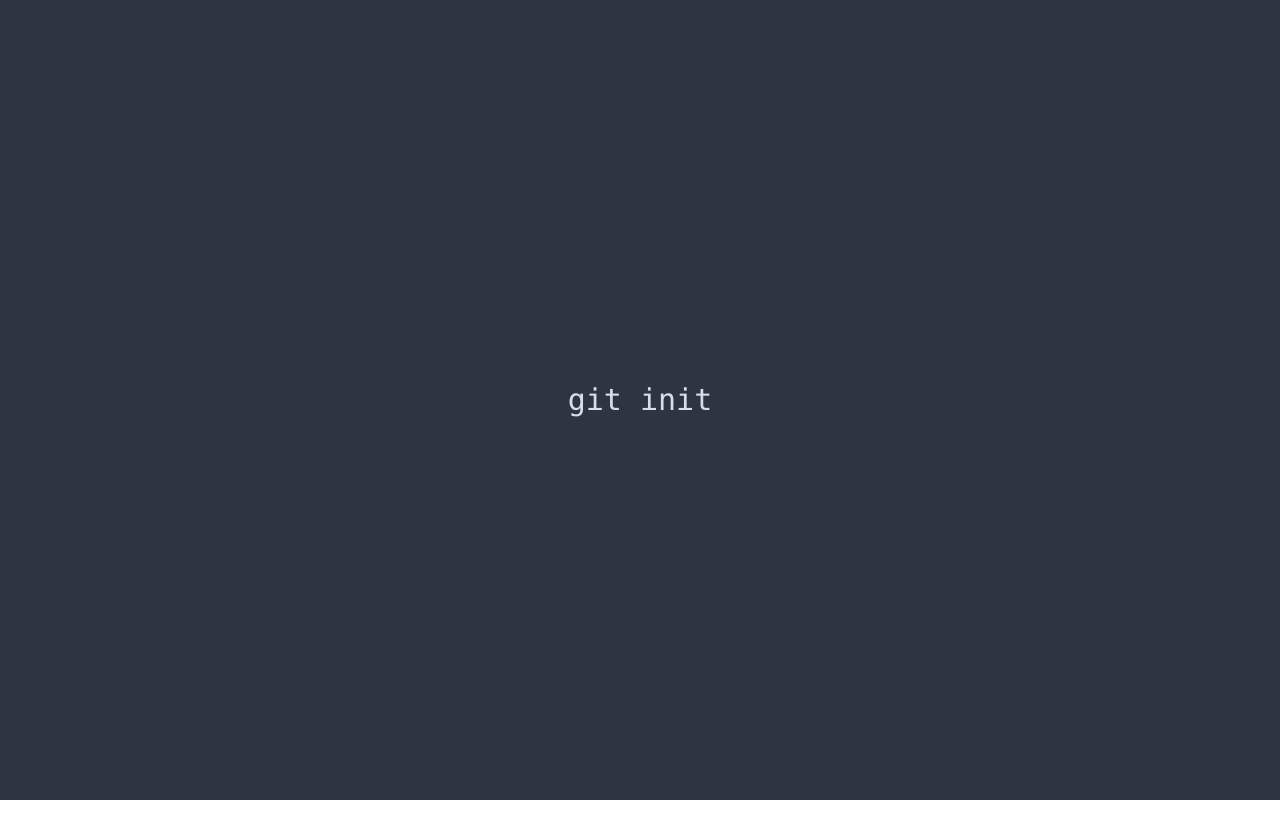
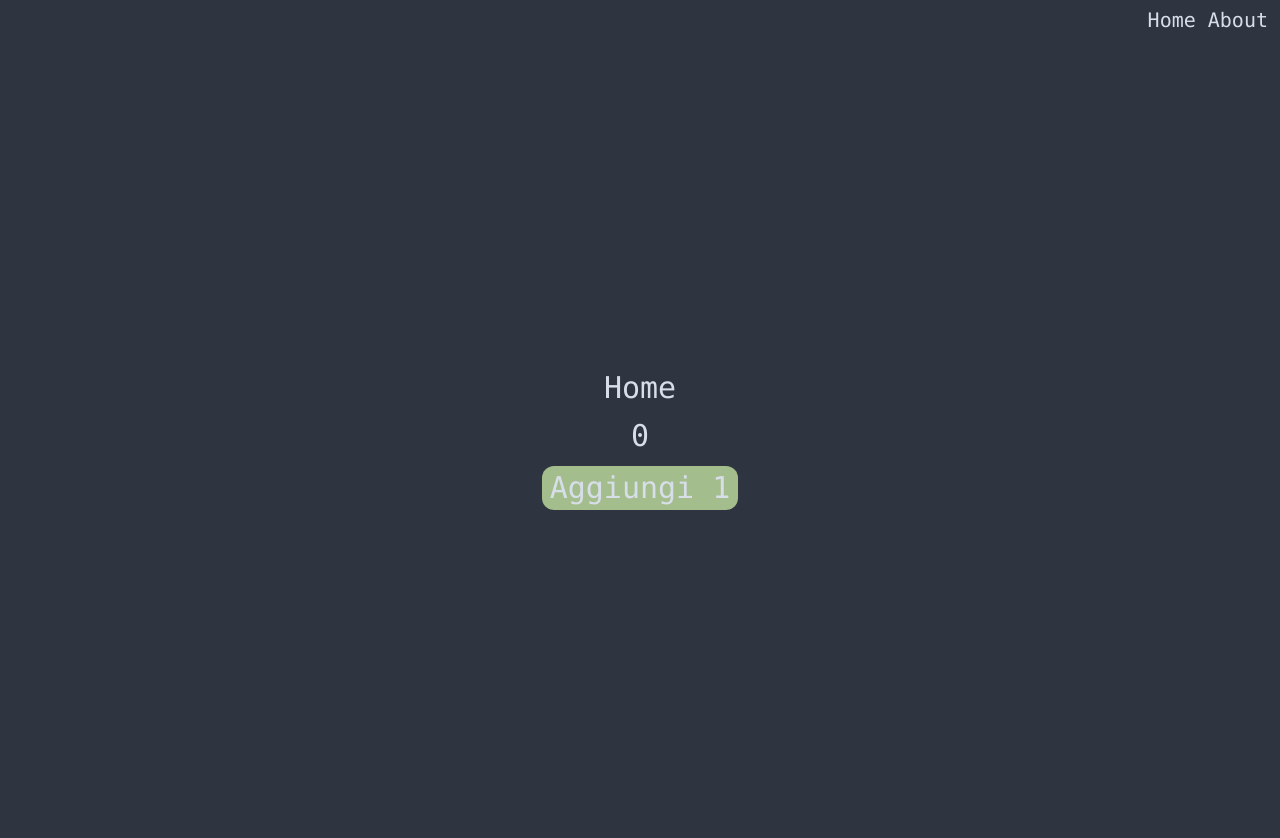
Before and after one commit to MirkoR89/vite-sveltekit-tailwind-portfolio, a SvelteKit app: page / in a window 1280 px wide. Before the commit the page ends 800 px from the top, so only its background shows below. Built offline with nearby package versions, Linux system fonts and the light colour scheme.

Commit message:
chore: set routes and layout files

```diff
--- a/src/app.html
+++ b/src/app.html
@@ -3,7 +3,6 @@
 
 <head>
 	<meta charset="utf-8" />
-	<link rel="icon" href="%sveltekit.assets%/favicon.png" />
 	<meta name="viewport" content="width=device-width" />
 	%sveltekit.head%
 </head>
--- /dev/null
+++ b/src/routes/+layout.svelte
@@ -0,0 +1,12 @@
+<script>
+    import "../app.css";
+</script>
+
+<nav
+    class="h-10 flex justify-end items-center gap-x-3 pr-3 text-xl font-mono bg-polarNight0 text-snowStorm0 dark:bg-snowStorm0 dark:text-polarNight0"
+>
+    <a href="/">Home</a>
+    <a href="/about">About</a>
+</nav>
+
+<slot />
--- a/src/routes/+page.svelte
+++ b/src/routes/+page.svelte
@@ -1,9 +1,22 @@
 <script>
     import "../app.css";
+
+    let test = 0;
+
+    const plusOne = () => {
+        test += 1;
+    };
 </script>
 
 <div
-    class="h-screen flex justify-center items-center text-3xl font-mono bg-polarNight0 text-snowStorm0 dark:bg-snowStorm0 dark:text-polarNight0"
+    class="h-screen flex flex-col justify-center items-center gap-y-3 text-3xl font-mono bg-polarNight0 text-snowStorm0 dark:bg-snowStorm0 dark:text-polarNight0"
 >
-    git init
+    <h1>Home</h1>
+    <span>{test}</span>
+    <button
+        class="bg-auroraGreen text-snowStorm0 px-2 py-1 w-fit rounded-xl"
+        on:click={plusOne}
+    >
+        Aggiungi 1
+    </button>
 </div>
--- /dev/null
+++ b/src/routes/about/+page.svelte
@@ -0,0 +1,9 @@
+<script>
+    import "../../app.css";
+</script>
+
+<div
+    class="h-screen flex flex-col justify-center items-center gap-y-3 text-3xl font-mono bg-polarNight0 text-snowStorm0 dark:bg-snowStorm0 dark:text-polarNight0"
+>
+    <h1>About</h1>
+</div>
```
